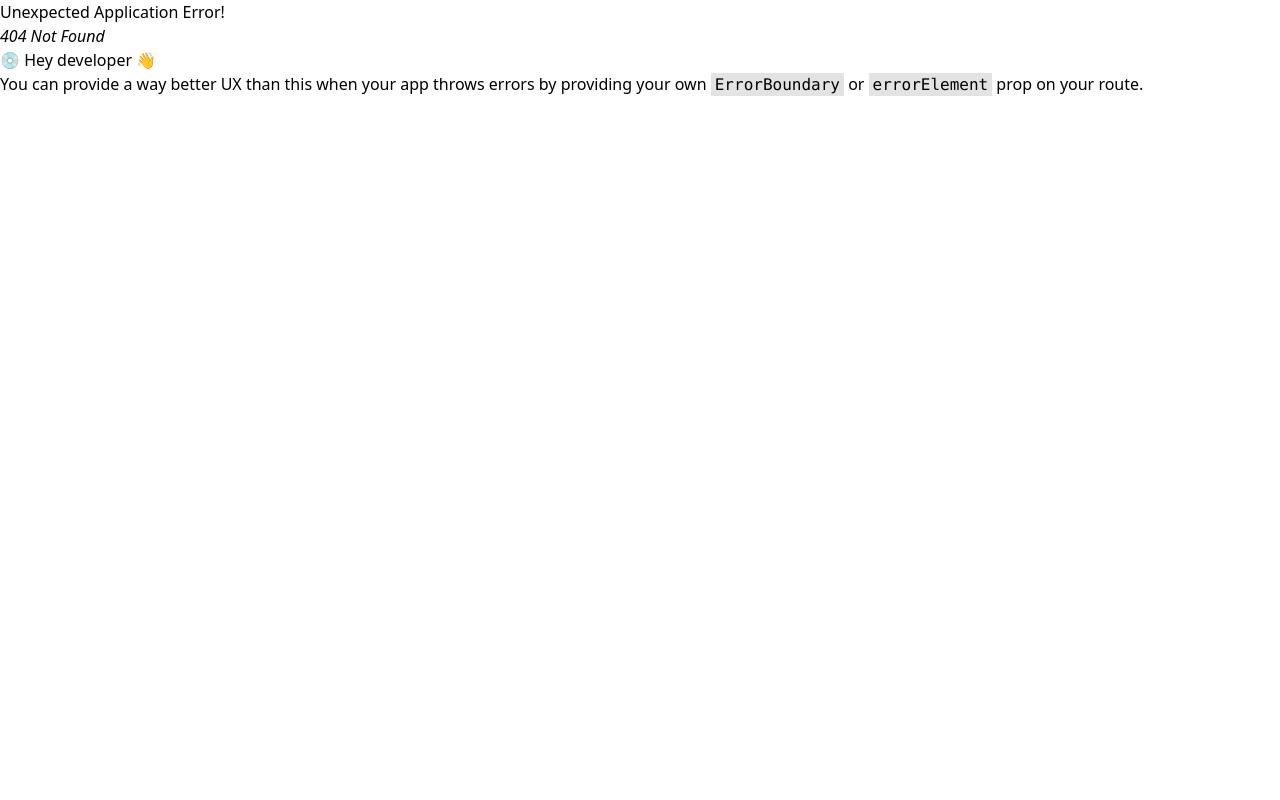
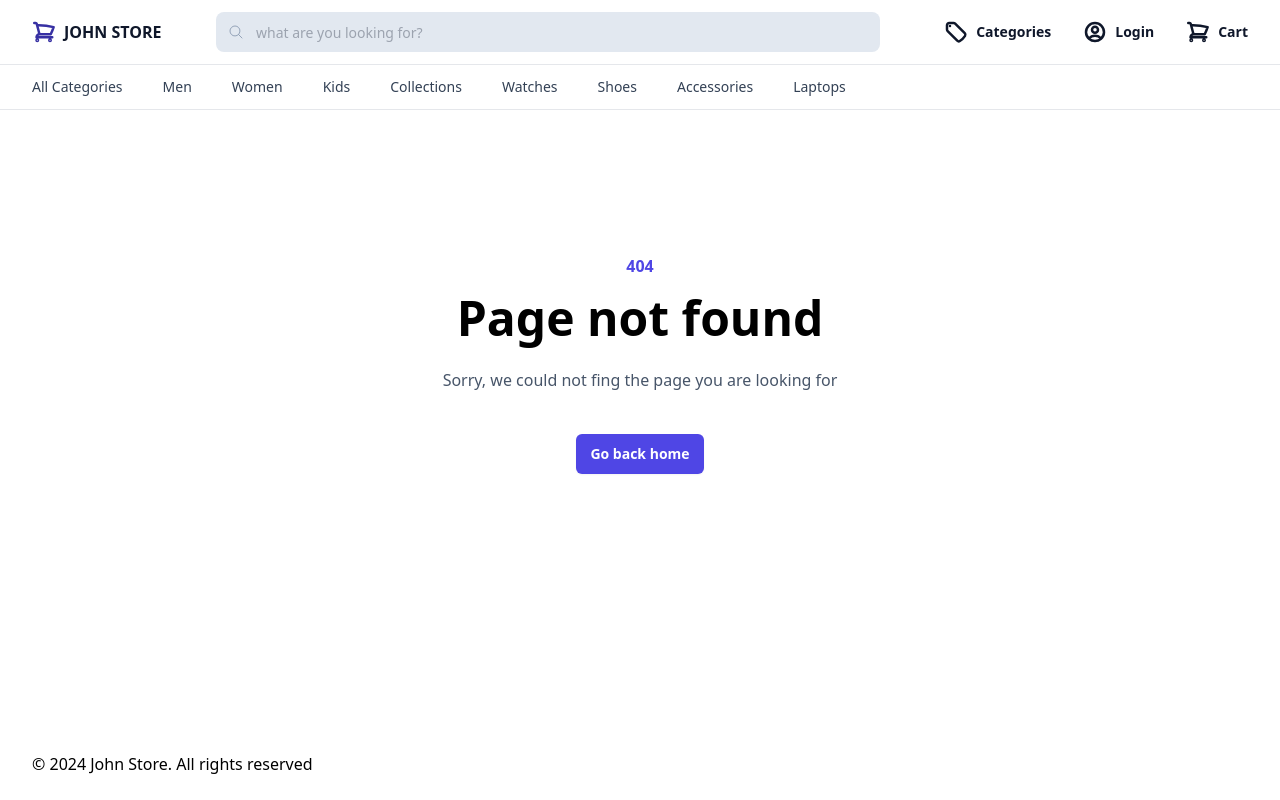
Before and after one commit to Ndigithe-john/E-comm, a React (Vite) app in the folder client/: page /product/1 in a window 1280 px wide. Before the commit this address had no page. Built offline with nearby package versions, Linux system fonts and the light colour scheme; a web font is replaced by a local one.

Commit message:
added the error screen

```diff
--- a/client/src/App.jsx
+++ b/client/src/App.jsx
@@ -2,10 +2,12 @@
 
 import Layout from '@components/Layout';
 import HomeScreen from '@screens/Home';
+import ErrorScreen from '@screens/Error';
 const router = createBrowserRouter([
   {
     path: '/',
     element: <Layout />,
+    errorElement: <ErrorScreen />,
     children: [
       {
         index: true,
--- /dev/null
+++ b/client/src/screens/Error/index.jsx
@@ -0,0 +1,32 @@
+import { Link } from 'react-router-dom';
+
+import Header from '@components/Header';
+import Footer from '@components/Footer';
+const ErrorScreen = () => {
+  return (
+    <div className='flex min-h-screen flex-col'>
+      <Header />
+      <div className='grid flex-grow place-items-center bg-white px-6 py-24 sm:py-32 lg:px-8'>
+        <div className='text-center'>
+          <p className='text-base font-semibold text-indigo-600'>404</p>
+          <h1 className='tracking-light text-slate 900 mt-4 text-3xl font-bold sm:text-5xl'>
+            Page not found{' '}
+          </h1>
+          <p className='mt-6 text-base leading-7 text-slate-600'>
+            Sorry, we could not fing the page you are looking for
+          </p>
+          <div className='mt-10 flex items-center justify-center gap-x-6'>
+            <Link
+              to='/'
+              className='focus rounded-md bg-indigo-600 px-3.5 py-2.5 text-sm font-semibold text-white shadow-sm hover:bg-indigo-500 focus-visible:outline focus-visible:outline-2 focus-visible:outline-offset-2 focus-visible:outline-indigo-600'>
+              Go back home
+            </Link>
+          </div>
+        </div>
+      </div>
+      <Footer />
+    </div>
+  );
+};
+
+export default ErrorScreen;
```
